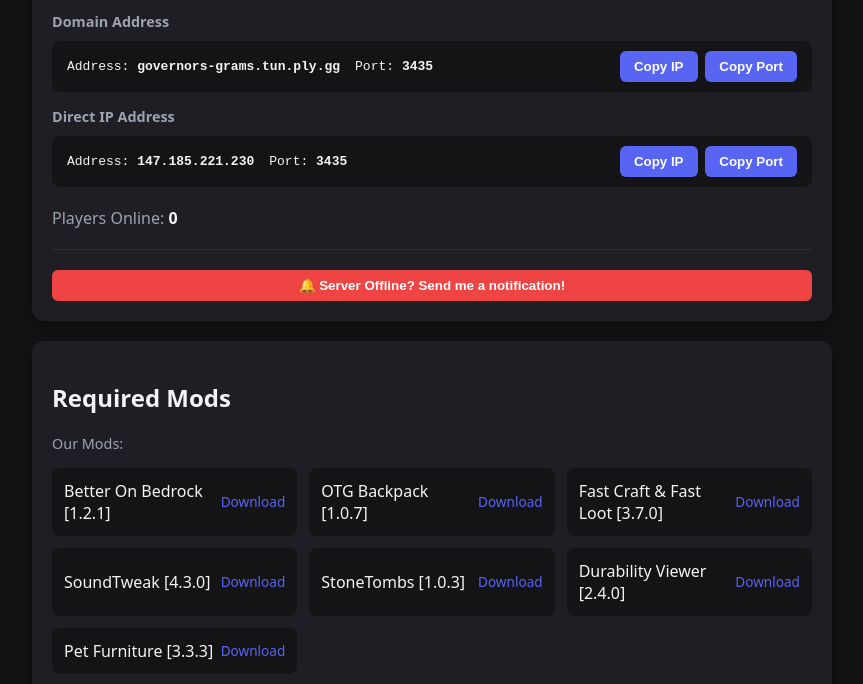
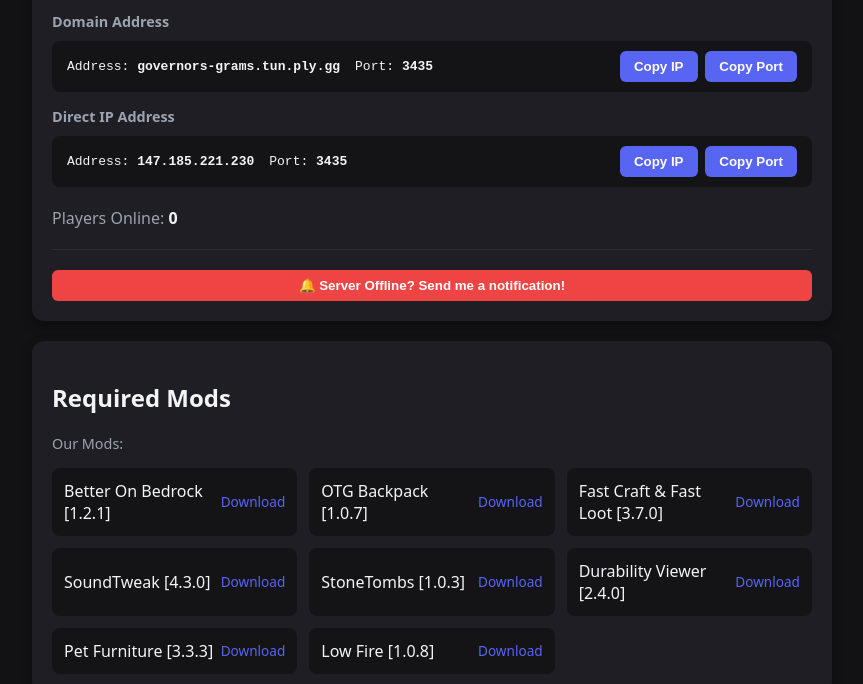
Before and after one commit to YurikaFITB/Synthesizer-MC-Server-Files, a plain HTML site: page index.html in a window 1280 px wide. Shown: the part 116-800 px from the top of the page, without its empty margins (208-1071 px from the left). Drawn offline with Linux system fonts and the light colour scheme; no server answers.

Commit message:
Add files via upload

```diff
--- a/index.html
+++ b/index.html
@@ -238,6 +238,10 @@
         <span>Pet Furniture [3.3.3]</span>
         <a href="https://www.trmc-addons.com/add-ons/pet-furniture/" target="_blank" rel="noopener noreferrer">Download</a>
       </div>
+      <div class="mod-item">
+        <span>Low Fire [1.0.8]</span>
+        <a href="https://mcpedl.com/low-fire/" target="_blank" rel="noopener noreferrer">Download</a>
+      </div>
       <!--
       <div class="mod-item">
         <span> [..]</span>
--- a/world_resource_packs.json
+++ b/world_resource_packs.json
@@ -26,5 +26,9 @@
     {
         "pack_id": "15101311-149f-4bb2-9ada-c94e3089a684",
         "version": [3, 3, 3]
+    },
+    {
+        "pack_id": "d1d99eac-c87c-4438-9d4c-3ce6f5282665",
+        "version": [1, 0, 8]
     }
 ]
```
